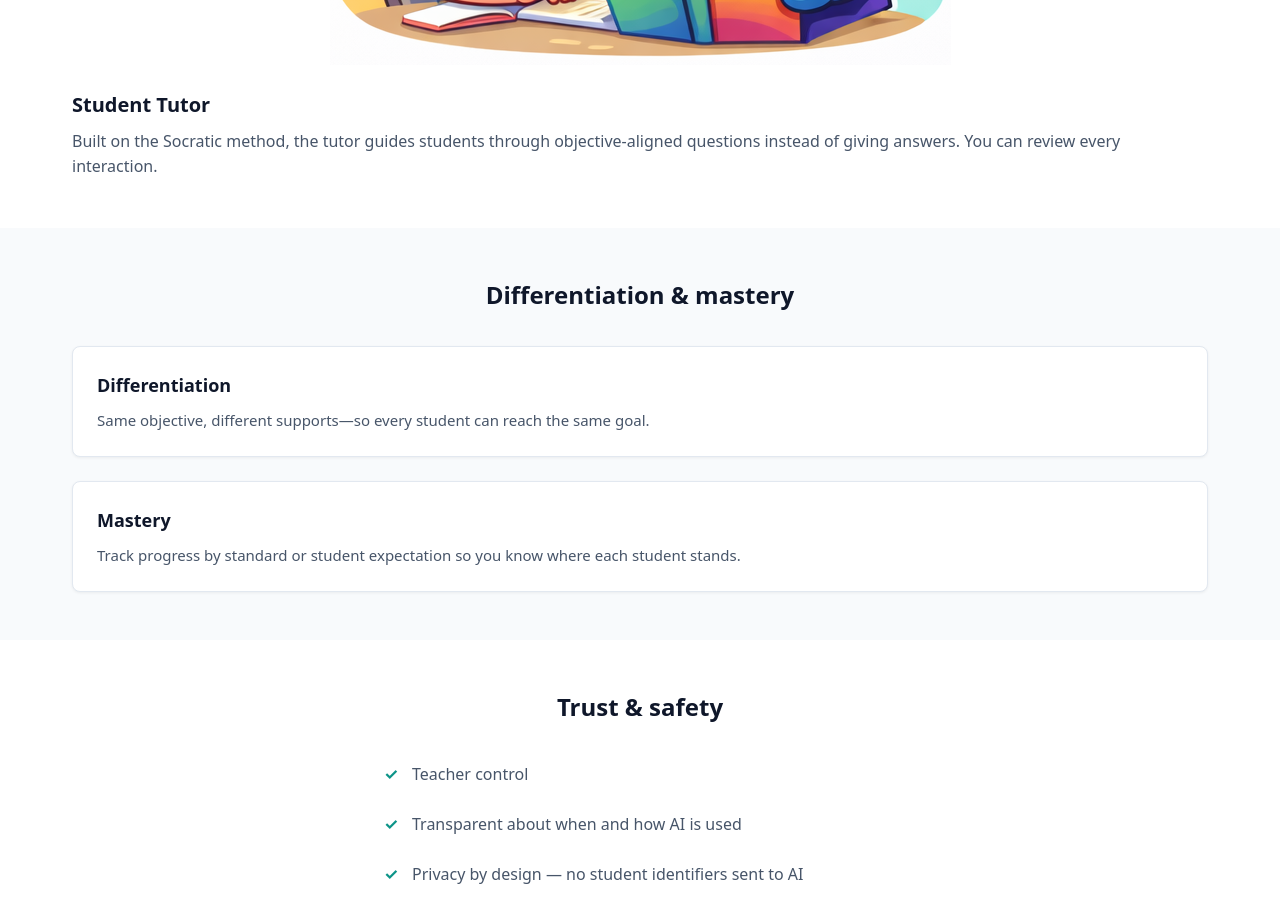
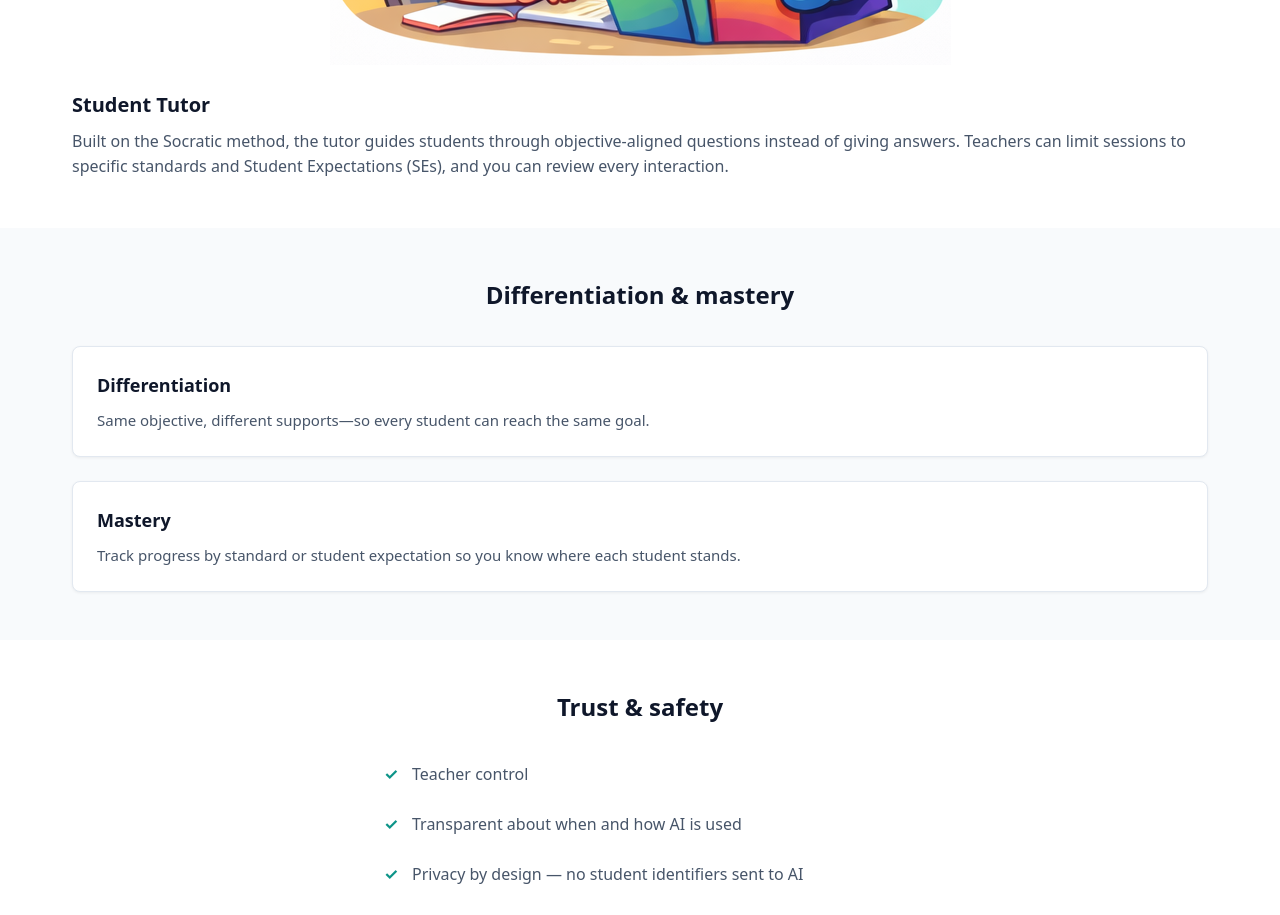
Before and after one commit to chuckaspeer/Co-teachAI_Landing, a Next.js app: page / in a window 1280 px wide. Shown: the part 3500-4415 px from the top of the page. Built offline with nearby package versions, Linux system fonts and the light colour scheme.

Commit message:
Student Tutor updated for Tyrone

```diff
--- a/components/marketing/ProductStoryFlow.tsx
+++ b/components/marketing/ProductStoryFlow.tsx
@@ -26,7 +26,7 @@ const blocks = [
   {
     id: "student-tutor",
     title: "Student Tutor",
-    body: "Built on the Socratic method, the tutor guides students through objective-aligned questions instead of giving answers. You can review every interaction.",
+    body: "Built on the Socratic method, the tutor guides students through objective-aligned questions instead of giving answers. Teachers can limit sessions to specific standards and Student Expectations (SEs), and you can review every interaction.",
     imageLabel: "Student tutor in Co-TeachAI",
     imageSrc: "/images/tutorlogo.png",
   },
```
